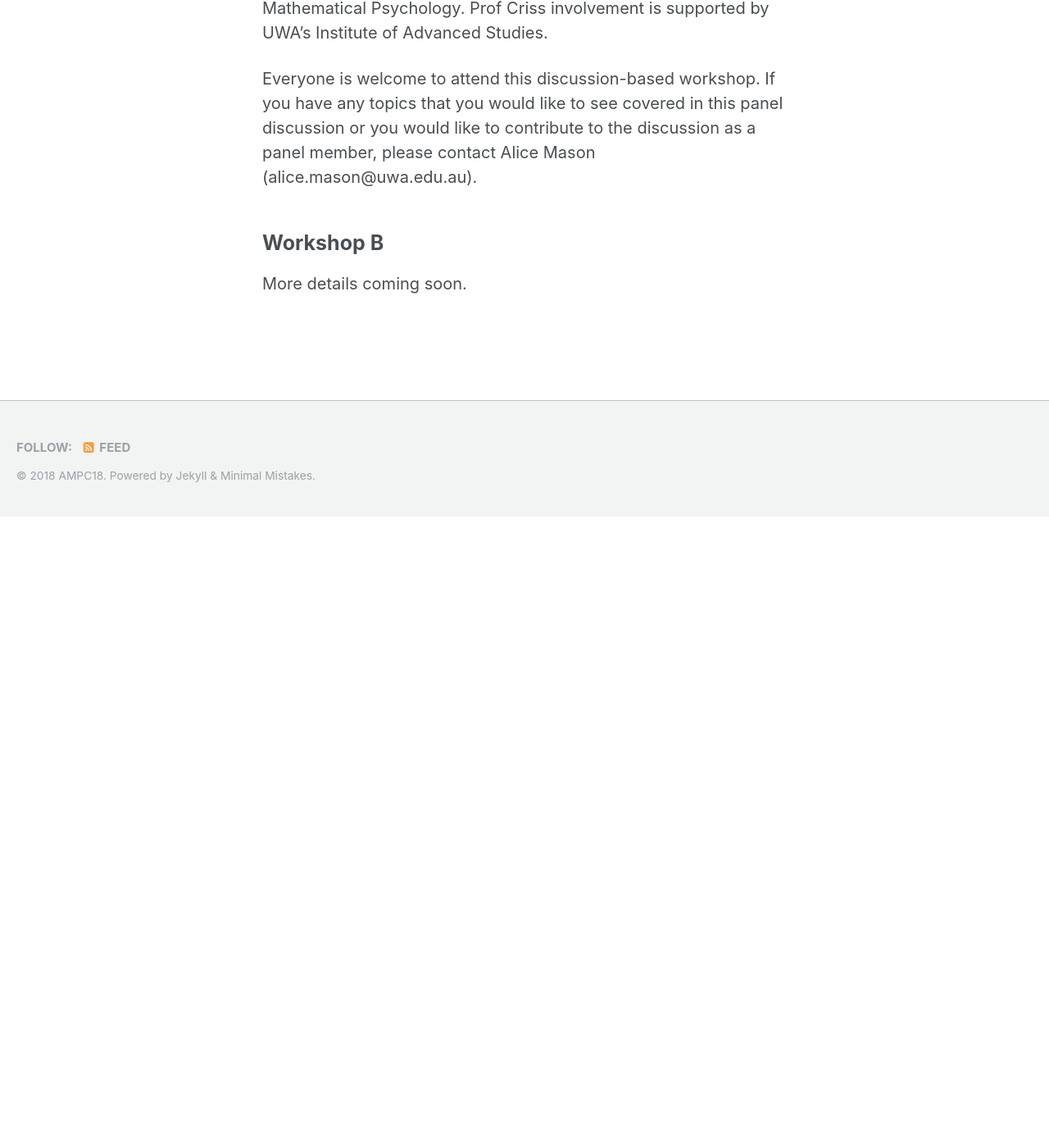
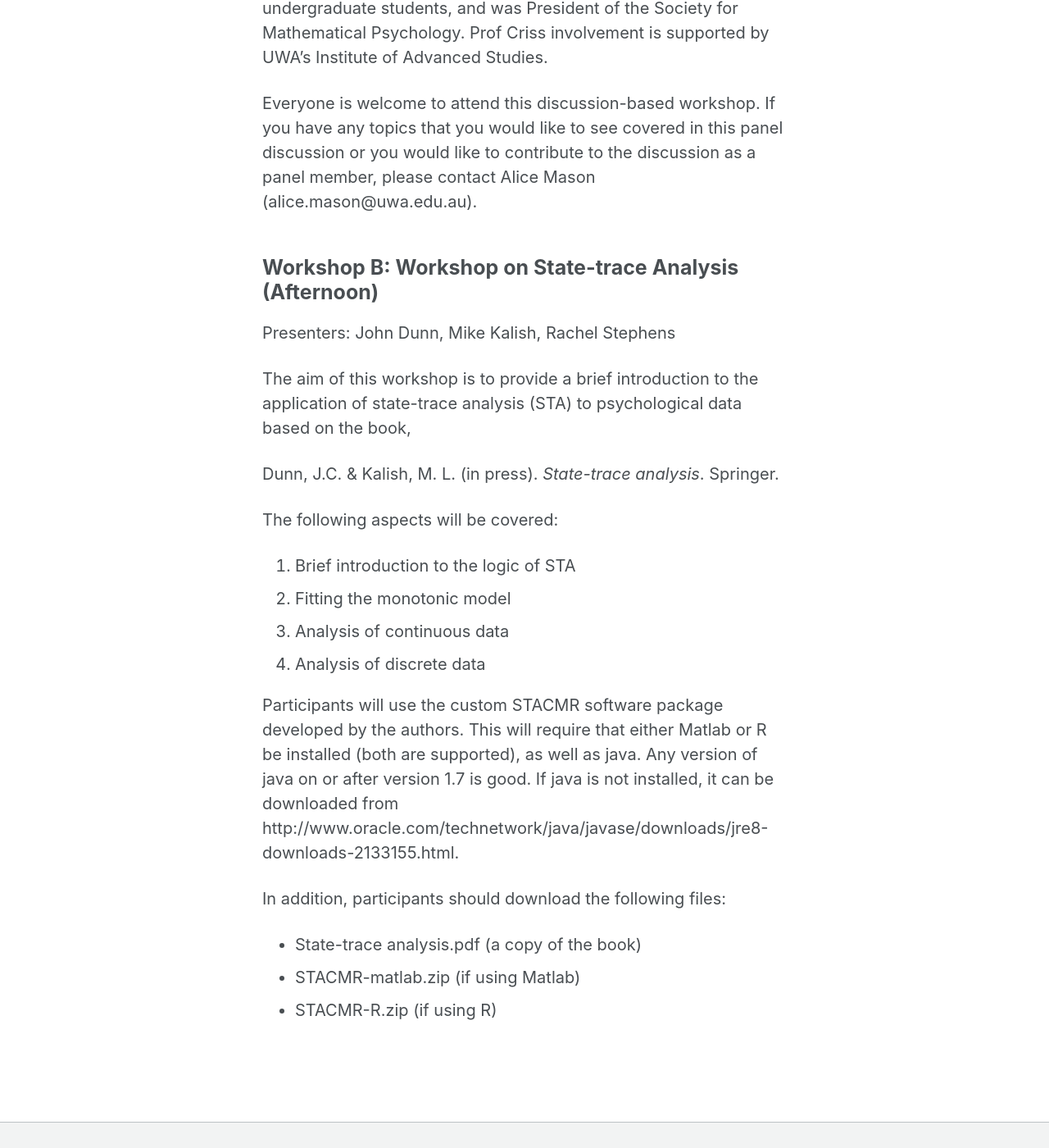
Before and after one commit to alicemason/AMPC18, a Jekyll site: the page built from _pages/Workshops.md, in a window 1280 px wide and 1400 px high, scrolled down 801 px. Shown: the whole window at 82% size. Built offline with Jekyll 4.4.1, drawn with Linux system fonts in a browser that asks for light colours; before the commit the page ends 1431 px from its top, so only the background shows below that; some of the changed text lies outside the part shown.

Commit message:
added state trace analysis workshop details

```diff
--- a/_pages/Workshops.md
+++ b/_pages/Workshops.md
@@ -20,6 +20,25 @@ This career development workshop aims to promote gender equality and diversity i
 Everyone is welcome to attend this discussion-based workshop. If you have any topics that you would like to see covered in this panel discussion or you would like to contribute to the
 discussion as a panel member, please contact Alice Mason (alice.mason@uwa.edu.au).
 
-## Workshop B
+## Workshop B: Workshop on State-trace Analysis (Afternoon)
 
-More details coming soon.
+Presenters: John Dunn, Mike Kalish, Rachel Stephens
+
+The aim of this workshop is to provide a brief introduction to the application of state-trace analysis (STA) to psychological data based on the book,
+
+Dunn, J.C. & Kalish, M. L. (in press). *State-trace analysis*. Springer.
+
+The following aspects will be covered:
+
+1.       Brief introduction to the logic of STA
+2.       Fitting the monotonic model
+3.       Analysis of continuous data
+4.       Analysis of discrete data
+
+Participants will use the custom STACMR software package developed by the authors. This will require that either Matlab or R be installed (both are supported), as well as java. Any version of java on or after version 1.7 is good. If java is not installed, it can be downloaded from [http://www.oracle.com/technetwork/java/javase/downloads/jre8-downloads-2133155.html](http://www.oracle.com/technetwork/java/javase/downloads/jre8-downloads-2133155.html).
+
+In addition, participants should download the following files:
+
+* [State-trace analysis.pdf (a copy of the book)](/assets/statetrace/sta.pdf)
+* [STACMR-matlab.zip (if using Matlab)](/assets/statetrace/STACMR-matlab.zip)
+* [STACMR-R.zip (if using R)](/assets/statetrace/STACMR-R.zip)
```
Also changed, not shown: other parts of _pages/Workshops.md (+1 -1 lines), 3 other files.
